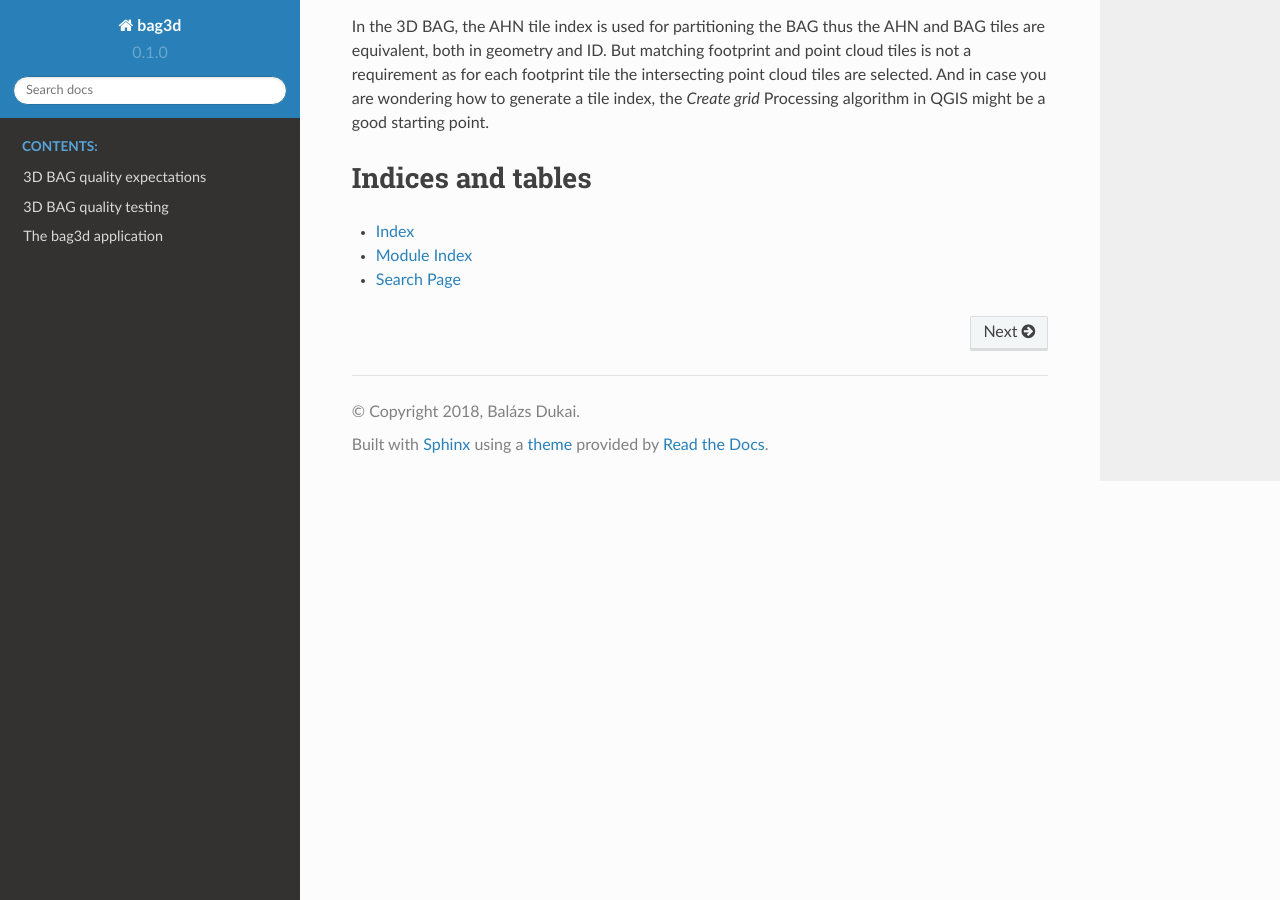
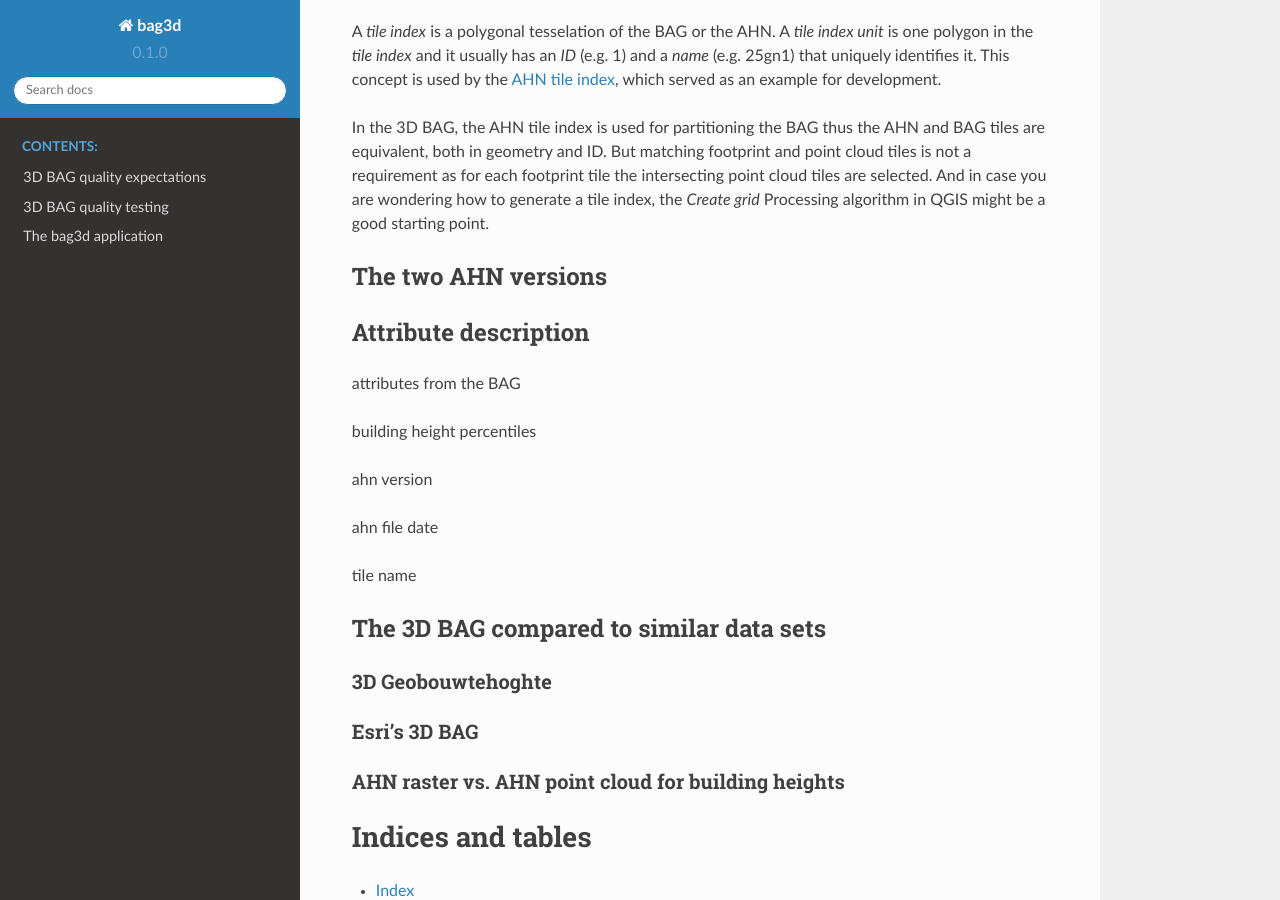
Before and after one commit to tudelft3d/bag3d, a Sphinx documentation site: the page built from docs/source/index.rst, in a window 1280 px wide and 900 px high, scrolled down 1526 px. Built offline with Sphinx 7.4.7 and the Read the Docs theme 2.0.0, drawn with Linux system fonts in a browser that asks for light colours; some of the changed text lies outside the part shown.

Commit message:
before docs restructure

```diff
--- a/docs/source/index.rst
+++ b/docs/source/index.rst
@@ -34,6 +36,36 @@
 
 In the 3D BAG, the AHN tile index is used for partitioning the BAG thus the AHN and BAG tiles are equivalent, both in geometry and ID. But matching footprint and point cloud tiles is not a requirement as for each footprint tile the intersecting point cloud tiles are selected. And in case you are wondering how to generate a tile index, the *Create grid* Processing algorithm in QGIS might be a good starting point.
 
+The two AHN versions
+--------------------
+
+
+
+Attribute description
+----------------
+
+attributes from the BAG
+
+building height percentiles
+
+ahn version
+
+ahn file date
+
+tile name
+
+The 3D BAG compared to similar data sets
+----------------------------------------
+
+3D Geobouwtehoghte
+******************
+
+Esri's 3D BAG
+*************
+
+AHN raster vs. AHN point cloud for building heights
+***************************************************
+
 Indices and tables
 ==================
 
```
Also changed, not shown: other parts of docs/source/index.rst (+2 -0 lines).
